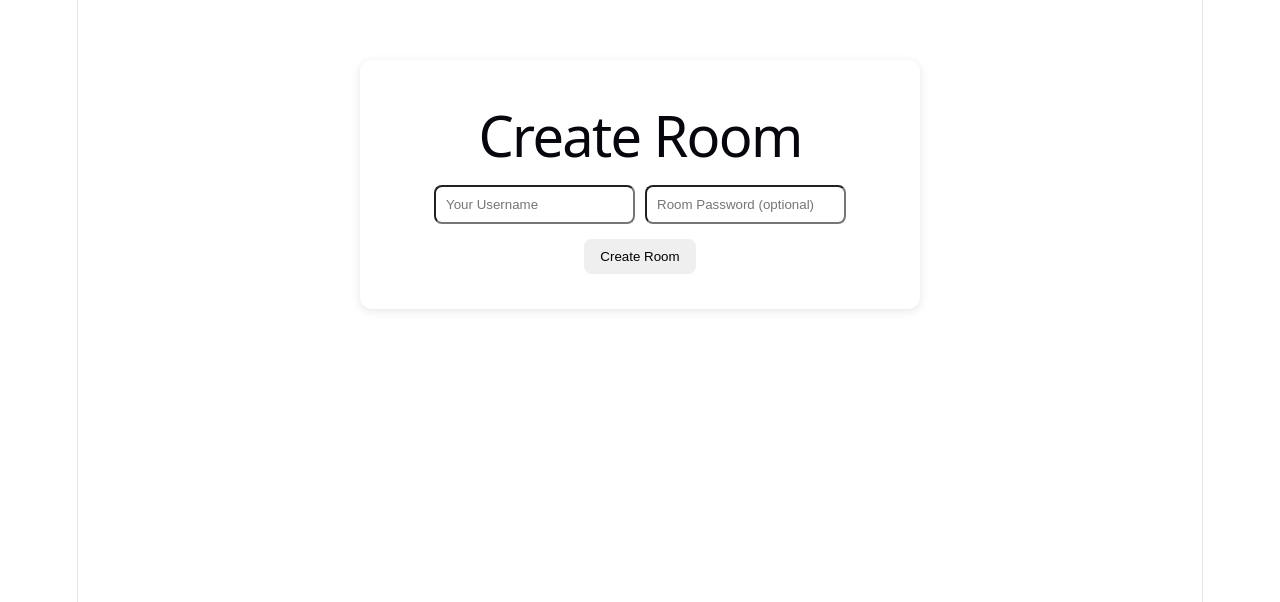
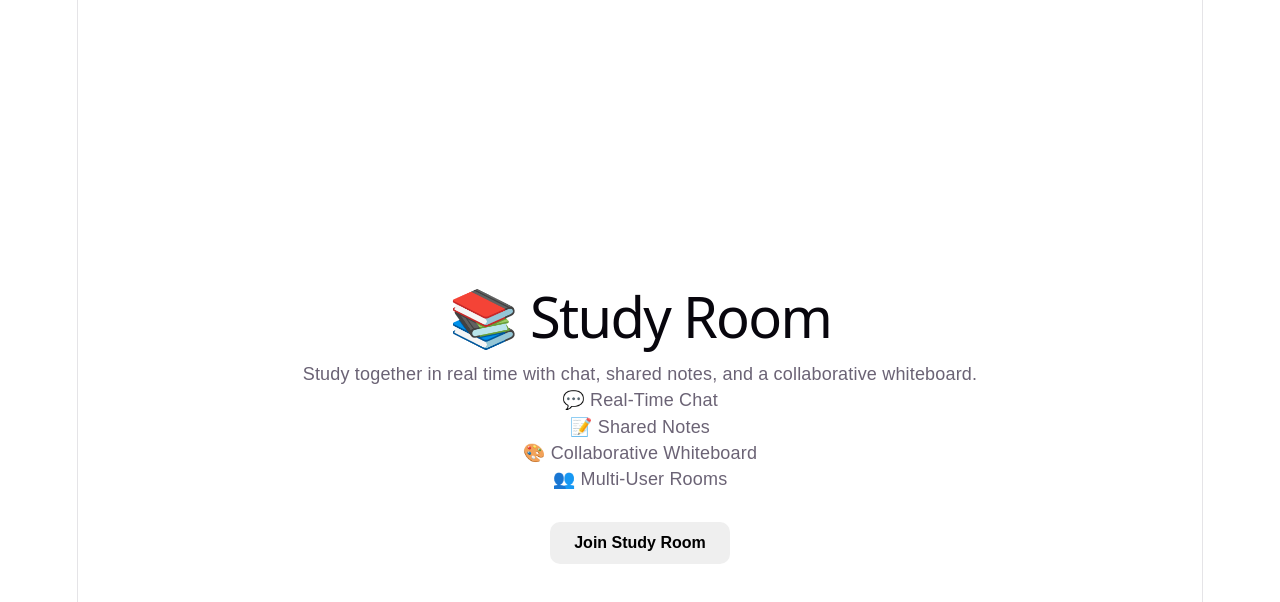
Before and after one commit to anushkumakp2004-web/study-room-app, a React (Vite) app in the folder client/: page / in a window 1280 px wide. Shown: the top 602 px of the page. Built offline with nearby package versions, Linux system fonts and the light colour scheme; no server answers.

Commit message:
add landing page

```diff
--- a/client/src/App.jsx
+++ b/client/src/App.jsx
@@ -1,12 +1,16 @@
 import { Routes, Route } from "react-router-dom";
 import Room from "./pages/Room";
 import CreateRoom from "./pages/CreateRoom";
-
+import Home from "./pages/Home";
 function App() {
   return (
     <Routes>
       <Route
   path="/"
+  element={<Home />}
+/>
+<Route
+  path="/create"
   element={<CreateRoom />}
 />
       <Route
--- a/client/src/pages/Home.jsx
+++ b/client/src/pages/Home.jsx
@@ -2,13 +2,44 @@ import { Link } from "react-router-dom";
 
 function Home() {
   return (
-    <div>
-      <h1>Study Room App</h1>
+    <div
+  style={{
+    minHeight: "100vh",
+    display: "flex",
+    flexDirection: "column",
+    justifyContent: "center",
+    alignItems: "center",
+    textAlign: "center",
+    padding: "20px",
+  }}
+>
+      <h1>📚 Study Room</h1>
 
-      <p>Study together in real time.</p>
+<p>
+  Study together in real time with chat,
+  shared notes, and a collaborative
+  whiteboard.
+</p>
+<div style={{ marginBottom: "25px" }}>
+  <p>💬 Real-Time Chat</p>
+  <p>📝 Shared Notes</p>
+  <p>🎨 Collaborative Whiteboard</p>
+  <p>👥 Multi-User Rooms</p>
+</div>
 
-      <Link to="/room">
-        <button>Join Study Room</button>
+      <Link to="/create">
+<button
+  style={{
+    padding: "12px 24px",
+    borderRadius: "10px",
+    border: "none",
+    cursor: "pointer",
+    fontSize: "16px",
+    fontWeight: "bold",
+  }}
+>
+  Join Study Room
+</button>
       </Link>
     </div>
   );
```
